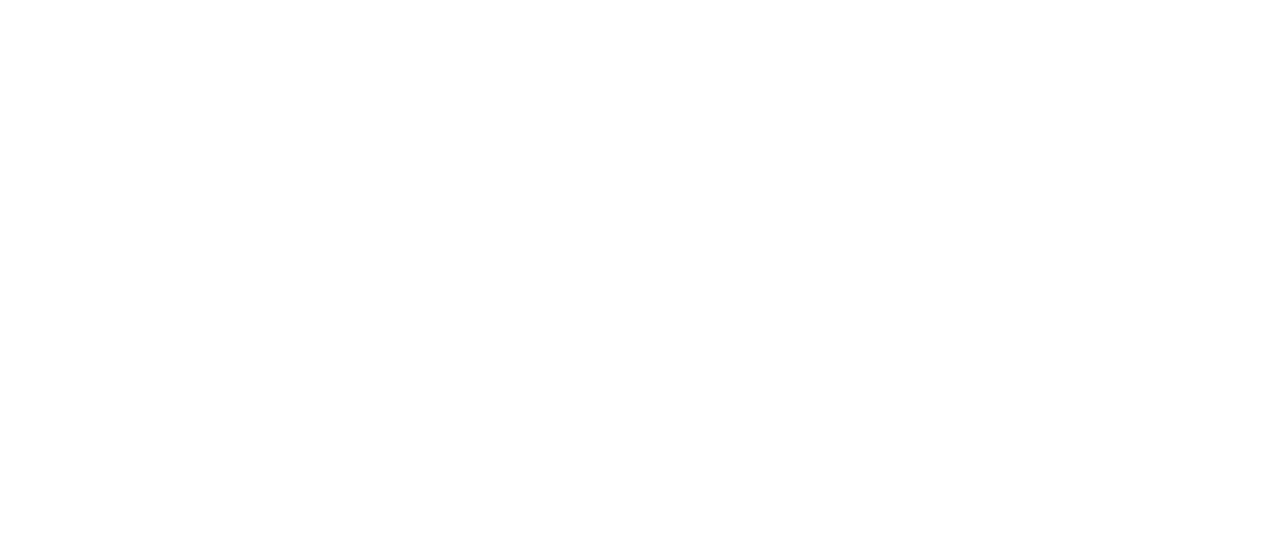
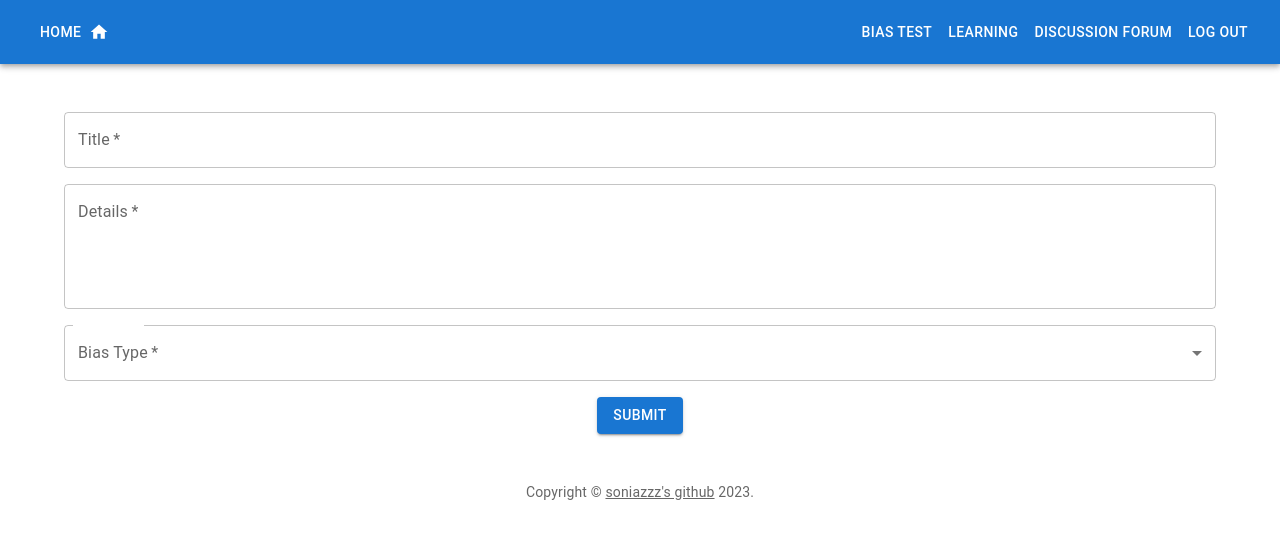
Before and after one commit to soniazzz/CS, a React (Create React App) app: page /discussion_forum/new_post in a window 1280 px wide. Before the commit this address had no page. Shown: the top 538 px of the page. Built offline with nearby package versions, Linux system fonts and the light colour scheme; no server answers.

Commit message:
add new post function

```diff
--- a/src/components/App.js
+++ b/src/components/App.js
@@ -11,6 +11,7 @@
 import LearningIntro from './Learning/LearningIntro'
 import LearningArticle from './Learning/LearningArticle'
 import DiscussionForum from './Discussion_Forum/MainForum/DiscussionForum'
+import NewPost from './Discussion_Forum/MainForum/NewPost'
 import AppContainer from './AppContainer'
 import PostWrapper from './Discussion_Forum/OnePost/PostWrapper'
 import PostOfType from './Discussion_Forum/PostOfType'
@@ -73,6 +74,10 @@
             path='/discussion_forum/Height_Bias'
             element={<PostOfType bias_index={4} />}
           />
+          <Route
+            path='/discussion_forum/new_post'
+            element={<NewPost />}
+          />
         </Route>
         <Route path='login' element={<LoginPage />} />
         <Route path='signup' element={<SignupPage />} />
--- /dev/null
+++ b/src/components/Discussion_Forum/MainForum/NewPost.jsx
@@ -0,0 +1,118 @@
+import React, { useState } from 'react'
+import {
+  Box,
+  Grid,
+  TextField,
+  Button,
+  FormControl,
+  InputLabel,
+  Select,
+  MenuItem,
+  Container,
+  OutlinedInput
+} from '@mui/material'
+
+
+export default function NewPost(props) {
+  const [title, setTitle] = useState('')
+  const [details, setDetails] = useState('')
+  const [biasIndex, setBiasIndex] = useState('')
+
+
+  async function handleSubmit() {
+    const user_id = sessionStorage.getItem('session_token')
+    const response = await fetch(
+      'http://127.0.0.1:8000/bias_test/api/create_post/',
+      {
+        method: 'POST',
+        headers: {
+          'Content-Type': 'application/json',
+        },
+        body: JSON.stringify({
+          bias_index: biasIndex,
+          poster_id: user_id,
+          post_title: title,
+          post_details: details,
+        }),
+      }
+    )
+
+    const data = await response.json()
+    if (data.status === 'success') {
+      console.log('Post created successfully')
+      setTitle('')
+      setDetails('')
+      setBiasIndex('')
+    } else {
+      console.error('Error creating post:', data.message)
+    }
+  }
+
+  const handleChange = (event) => {
+    setBiasIndex(event.target.value)
+  }
+
+  return (
+    <Container>
+      <Box>
+        <Grid container spacing={2} mt={4}>
+          <Grid item xs={12}>
+            <TextField
+              required
+              fullWidth
+              label='Title'
+              value={title}
+              onChange={(e) => setTitle(e.target.value)}
+            />
+          </Grid>
+          <Grid item xs={12}>
+            <TextField
+              required
+              fullWidth
+              multiline
+              rows={4}
+              label='Details'
+              value={details}
+              onChange={(e) => setDetails(e.target.value)}
+            />
+          </Grid>
+          <Grid item xs={12}>
+            <FormControl fullWidth required>
+              <InputLabel >Bias Type</InputLabel>
+              <Select
+                label='Bias Type'
+                value={biasIndex}
+                onChange={handleChange}
+                input={
+                  <OutlinedInput
+                    label='Bias Type'
+                    id='bias-type-label'
+                    notched
+                    fullWidth
+                  />
+                }
+              >
+                <MenuItem value={1}>Gender Bias</MenuItem>
+                <MenuItem value={2}>Racial Bias</MenuItem>
+                <MenuItem value={3}>Age Bias</MenuItem>
+                <MenuItem value={4}>Height Bias</MenuItem>
+                <MenuItem value={5}>Affinity Bias</MenuItem>
+              </Select>
+            </FormControl>
+          </Grid>
+          <Grid item xs={12}>
+            <Box display='flex' justifyContent='center'>
+              <Button
+                variant='contained'
+                color='primary'
+                onClick={handleSubmit}
+              >
+                Submit
+              </Button>
+            </Box>
+          </Grid>
+        </Grid>
+      </Box>
+    </Container>
+  )
+}
--- a/src/components/Discussion_Forum/MainForum/PersonalInfo.jsx
+++ b/src/components/Discussion_Forum/MainForum/PersonalInfo.jsx
@@ -1,6 +1,5 @@
 import { Grid } from '@mui/material'
-
-
+import { Link as RouterLink } from 'react-router-dom'
 import React, { useEffect, useState } from 'react'
 import { useNavigate } from 'react-router-dom'
 
@@ -90,7 +89,12 @@
           </Box>
 
           <Box mt={5} display='flex' justifyContent='center'>
-            <Button variant='contained' color='primary'>
+            <Button
+              component={RouterLink}
+              to='/discussion_forum/new_post'
+              variant='contained'
+              color='primary'
+            >
               Add New Post
             </Button>
           </Box>
--- a/src/components/Learning/FeaturedPost.jsx
+++ b/src/components/Learning/FeaturedPost.jsx
@@ -6,6 +6,7 @@
 import CardActionArea from '@mui/material/CardActionArea'
 import CardContent from '@mui/material/CardContent'
 import CardMedia from '@mui/material/CardMedia'
+import Box from '@mui/material/Box'
 import Link from '@mui/material/Link'
 
 function truncateText(text, maxLength) {
@@ -22,6 +23,13 @@
   return (
     <Grid item xs={6}>
       <Card sx={{ height: 250 }}>
+        <Box display='flex'>
+          <CardMedia
+            component='img'
+            sx={{ width: 160, height: 250,  display: { xs: 'none', sm: 'block' } }}
+            image={post.img}
+            alt={post.imageLabel}
+          />
           <CardActionArea component='a' href={post.link}>
             <CardContent sx={{ flex: 1 }}>
               <Typography component='h2' variant='h5' textAlign='left'>
@@ -36,13 +44,8 @@
                 </Link>
               </Typography>
             </CardContent>
-          <CardMedia
-            component='img'
-            sx={{ width: 160, display: { xs: 'none', sm: 'block' } }}
-            image={post.img}
-            alt={post.imageLabel}
-          />
           </CardActionArea>
+        </Box>
       </Card>
     </Grid>
   )
--- a/src/components/Learning/LearningArticle.jsx
+++ b/src/components/Learning/LearningArticle.jsx
@@ -55,7 +55,7 @@
     linkText: 'Continue reading…',
     link: recommend.link,
   }
-
+  console.log(articles)
   return (
     <Container>
       <MainFeaturedPost post={mainFeaturedPost} />
```
Lines whose indentation alone changed are shown as unchanged.
